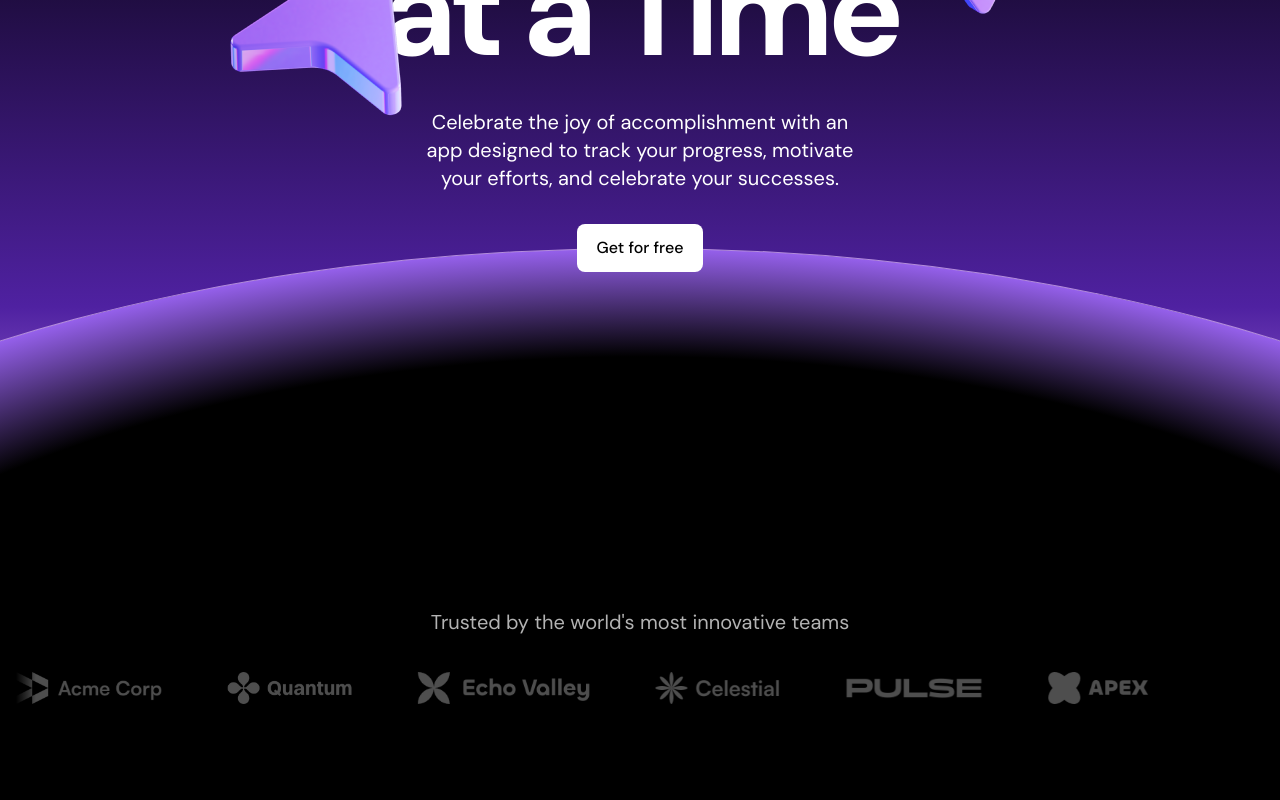
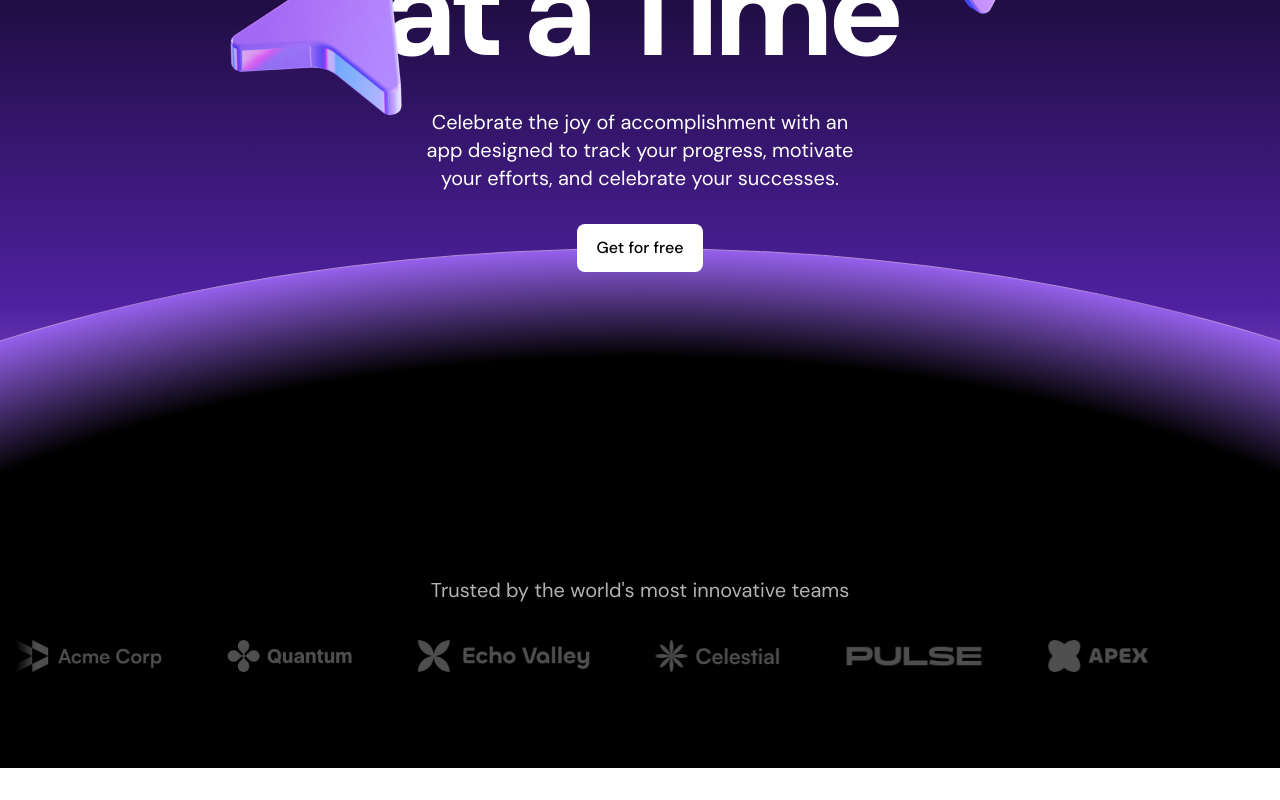
Before and after one commit to abdulrafayb/one-task-website, a Next.js app: page / in a window 1280 px wide. Shown: the part 470-1270 px from the top of the page. After the commit the page ends 1238 px from the top, so only its background shows below. Built offline with nearby package versions, Linux system fonts and the light colour scheme.

Commit message:
hero section completed

```diff
--- a/src/components/LogoTicker.tsx
+++ b/src/components/LogoTicker.tsx
@@ -17,7 +17,7 @@ const images = [
 
 export const LogoTicker = () => {
   return (
-    <div className="relative bg-black text-white py-[72px] lg:pt-0 lg:pb-24 lg:-mt-12 z-10">
+    <div className="relative bg-black text-white py-[72px] lg:pt-0 lg:pb-24 lg:-mt-20 z-10">
       <div className="container">
         <h2 className="text-xl text-white/70 text-center">
           Trusted by the world&apos;s most innovative teams
```
